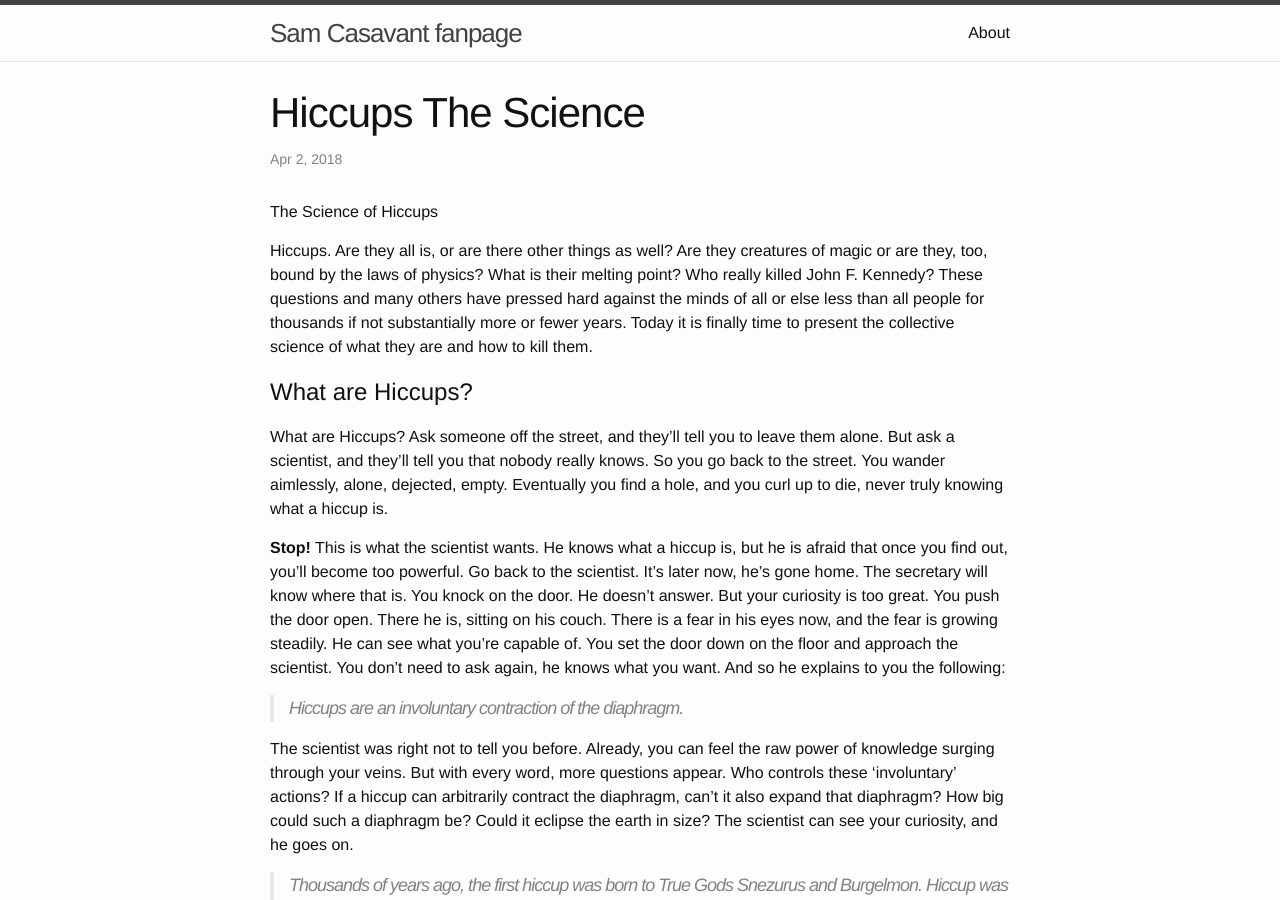
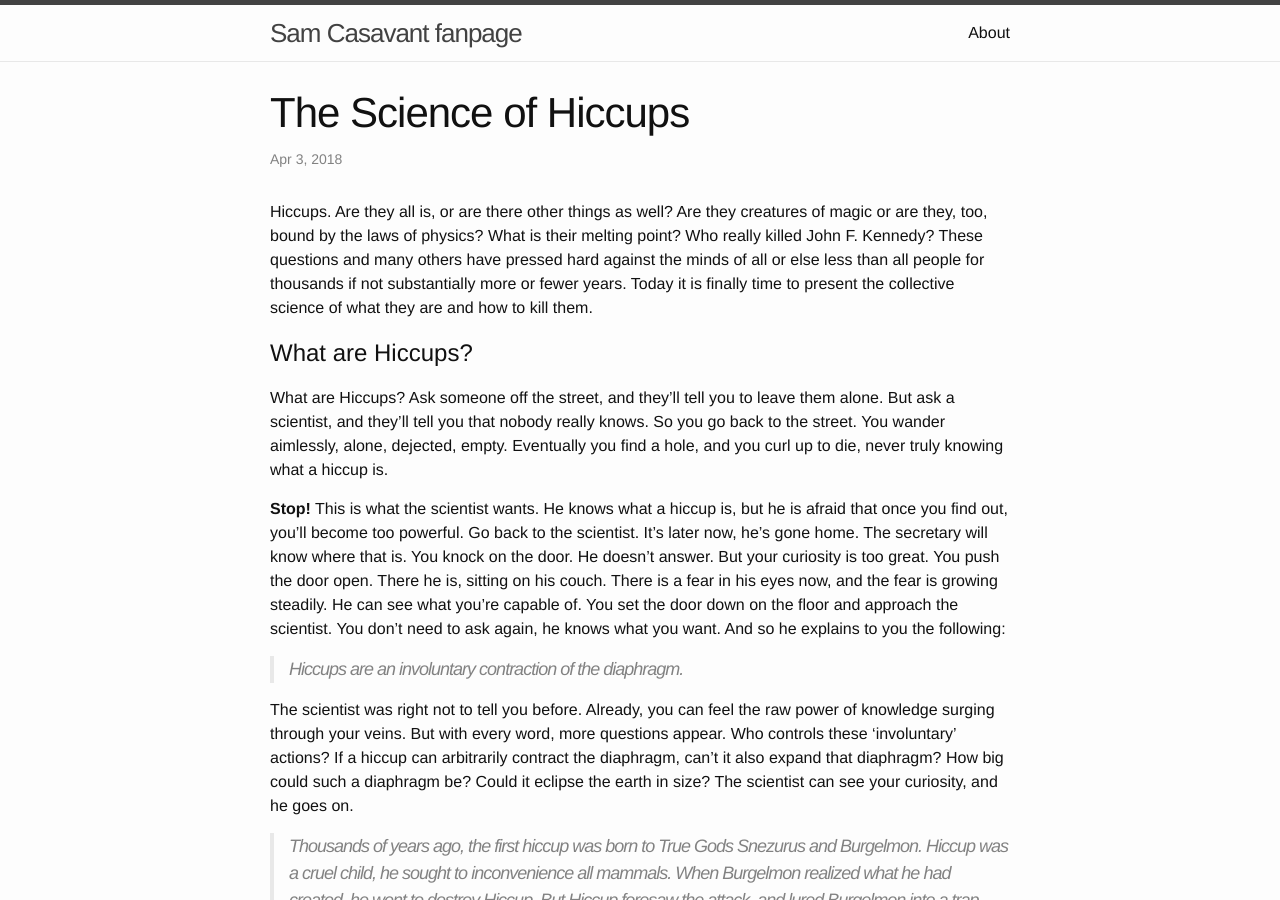
Before and after one commit to SamCasavant/samcasavant.github.io, a Jekyll site: the page built from _posts/2018-04-02-hiccups-the-science.markdown, in a window 1280 px wide and 900 px high. Built offline with Jekyll 4.4.1, drawn with Linux system fonts in a browser that asks for light colours; our own code applies the rules of GitHub Pages for plain Markdown files; some of the changed lines change nothing that is shown.

Commit message:
Late post

```diff
--- a/_posts/2018-04-02-hiccups-the-science.markdown
+++ b/_posts/2018-04-02-hiccups-the-science.markdown
@@ -1,8 +1,9 @@
-
-
-
-
-The Science of Hiccups
+---
+layout: post
+title:  "The Science of Hiccups"
+date:   2018-04-03
+categories: [science, journalism]
+---
 
 Hiccups. Are they all is, or are there other things as well? Are they creatures of magic or are they, too, bound by the laws of physics? What is their melting point? Who really killed John F. Kennedy? These questions and many others have pressed hard against the minds of all or else less than all people for thousands if not substantially more or fewer years. Today it is finally time to present the collective science of what they are and how to kill them.
 
```
